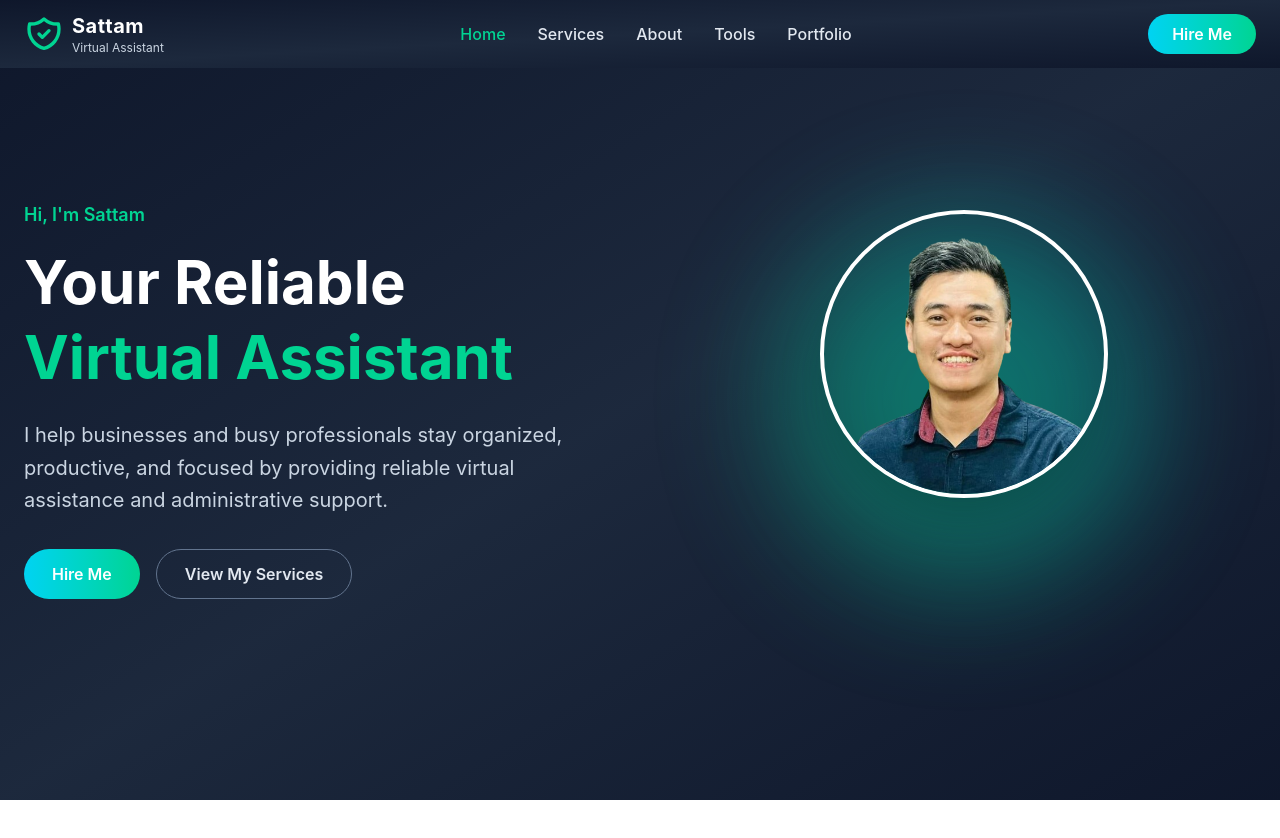
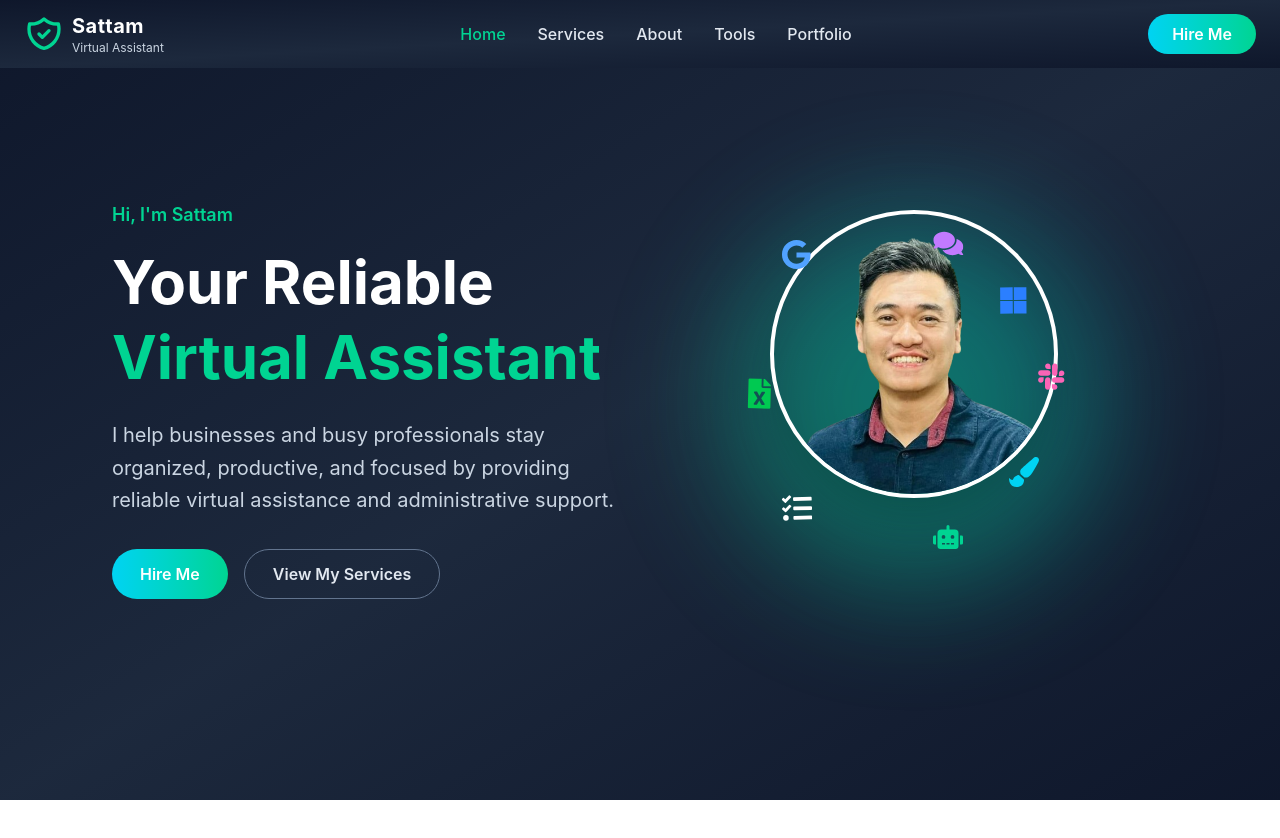
Before and after one commit to sattamap/sattam_portfolio, a React (Vite) app: page / in a window 1280 px wide. Shown: the top 838 px of the page. Built offline with nearby package versions, Linux system fonts and the light colour scheme.

Commit message:
feat: enhance hero section with animations and floating tools

```diff
--- a/package.json
+++ b/package.json
@@ -14,6 +14,7 @@
     "framer-motion": "^13.1.1",
     "react": "^19.2.8",
     "react-dom": "^19.2.8",
+    "react-icons": "^5.7.0",
     "tailwindcss": "^4.3.3"
   },
   "devDependencies": {
--- a/src/components/Hero.tsx
+++ b/src/components/Hero.tsx
@@ -1,5 +1,82 @@
-import { motion } from "framer-motion";
+import { motion, type Variants } from "framer-motion";
+import {
+  FaGoogle,
+  FaFileExcel,
+  FaMicrosoft,
+  FaSlack,
+  FaTasks,
+  FaComments,
+  FaPaintBrush,
+  FaRobot,
+} from "react-icons/fa";
+
 import profileImage from "../assets/sattam_image.png";
+type FloatingTool = {
+  icon: React.ReactNode;
+  name: string;
+  top: string;
+  left: string;
+  duration: number;
+};
+
+const floatingTools: FloatingTool[] = [
+  {
+    icon: <FaGoogle className="text-blue-400" />,
+    name: "Google Workspace",
+    top: "8%",
+    left: "15%",
+    duration: 6,
+  },
+  {
+    icon: <FaMicrosoft className="text-blue-500" />,
+    name: "Microsoft Office",
+    top: "20%",
+    left: "72%",
+    duration: 7,
+  },
+  {
+    icon: <FaFileExcel className="text-green-500" />,
+    name: "Excel",
+    top: "45%",
+    left: "5%",
+    duration: 5.5,
+  },
+  {
+    icon: <FaPaintBrush className="text-cyan-400" />,
+    name: "Canva",
+    top: "65%",
+    left: "75%",
+    duration: 6.5,
+  },
+  {
+    icon: <FaTasks className="text-white" />,
+    name: "Task Management",
+    top: "75%",
+    left: "15%",
+    duration: 7.5,
+  },
+  {
+    icon: <FaSlack className="text-pink-400" />,
+    name: "Slack",
+    top: "40%",
+    left: "82%",
+    duration: 6,
+  },
+  {
+    icon: <FaComments className="text-purple-400" />,
+    name: "Communication",
+    top: "5%",
+    left: "55%",
+    duration: 7,
+  },
+  {
+    icon: <FaRobot className="text-emerald-400" />,
+    name: "AI Tools",
+    top: "82%",
+    left: "55%",
+    duration: 6.5,
+  },
+];
 
 const Hero = () => {
   const scrollToSection = (id: string) => {
@@ -8,9 +85,9 @@ const Hero = () => {
     });
   };
 
-  /* ================= ANIMATION VARIANTS ================= */
+  /* ================= ENTRANCE ANIMATIONS ================= */
 
-  const textVariant = {
+  const textVariant: Variants = {
     hidden: {
       opacity: 0,
       y: 20,
@@ -20,12 +97,12 @@ const Hero = () => {
       y: 0,
       transition: {
         duration: 0.6,
-        ease: "easeOut",
+        ease: [0.25, 0.1, 0.25, 1],
       },
     },
   };
 
-  const nameVariant = {
+  const nameVariant: Variants = {
     hidden: {
       opacity: 0,
       y: 40,
@@ -37,12 +114,12 @@ const Hero = () => {
       filter: "blur(0px)",
       transition: {
         duration: 0.9,
-        ease: "easeOut",
+        ease: [0.25, 0.1, 0.25, 1],
       },
     },
   };
 
-  const imageVariant = {
+  const imageVariant: Variants = {
     hidden: {
       opacity: 0,
       scale: 0.92,
@@ -56,13 +133,13 @@ const Hero = () => {
       filter: "blur(0px)",
       transition: {
         duration: 1,
-        ease: "easeOut",
+        ease: [0.25, 0.1, 0.25, 1],
         delay: 0.5,
       },
     },
   };
 
-  const containerVariant = {
+  const containerVariant: Variants = {
     hidden: {},
     visible: {
       transition: {
@@ -74,20 +151,19 @@ const Hero = () => {
   return (
     <section
       id="home"
-      className="min-h-screen bg-gradient-to-br from-slate-900 via-slate-800 to-slate-900 text-white flex items-center"
+      className="min-h-screen bg-linear-to-br from-slate-900 via-slate-800 to-slate-900 text-white flex items-center"
     >
       <motion.div
-        className="max-w-7xl mx-auto px-6 py-32 w-full
+        className="max-w-6xl mx-auto px-12 py-32 w-full
         flex flex-col-reverse lg:flex-row
-        items-center gap-16"
+        items-center gap-6 lg:gap-10"
         variants={containerVariant}
         initial="hidden"
         animate="visible"
       >
         {/* ================= LEFT CONTENT ================= */}
 
-        <div className="flex-1 text-center lg:text-left">
-
+        <div className="flex-1 lg:max-w-2xl text-center lg:text-left">
           <motion.p
             variants={textVariant}
             className="text-emerald-400 font-semibold text-lg mb-4"
@@ -100,7 +176,6 @@ const Hero = () => {
             className="text-4xl md:text-5xl lg:text-6xl font-bold leading-tight mb-6"
           >
             Your Reliable
-
             <motion.span
               variants={nameVariant}
               className="block text-emerald-400"
@@ -113,9 +188,9 @@ const Hero = () => {
             variants={textVariant}
             className="text-slate-300 text-lg md:text-xl leading-relaxed mb-8 max-w-xl mx-auto lg:mx-0"
           >
-            I help businesses and busy professionals stay organized,
-            productive, and focused by providing reliable virtual
-            assistance and administrative support.
+            I help businesses and busy professionals stay organized, productive,
+            and focused by providing reliable virtual assistance and
+            administrative support.
           </motion.p>
 
           {/* ================= CTA BUTTONS ================= */}
@@ -126,7 +201,7 @@ const Hero = () => {
           >
             <button
               onClick={() => scrollToSection("#contact")}
-              className="rounded-full bg-gradient-to-r from-cyan-400 to-emerald-400
+              className="rounded-full bg-linear-to-r from-cyan-400 to-emerald-400
               px-7 py-3 font-semibold text-white
               transition-all duration-300
               hover:scale-105
@@ -154,22 +229,48 @@ const Hero = () => {
           variants={imageVariant}
           className="flex-1 flex justify-center relative"
         >
-          <div className="relative w-[300px] h-[300px] md:w-[380px] md:h-[380px]">
+          <div className="relative w-75 h-75 md:w-[380px] md:h-[380px]">
+            {/* ================= GLOW ================= */}
 
-            {/* Glow */}
             <div
               className="absolute inset-0 rounded-full
-              bg-gradient-to-tr from-emerald-400 via-teal-400 to-cyan-500
+              bg-linear-to-tr from-emerald-400 via-teal-400 to-cyan-500
               blur-3xl opacity-30"
             />
 
-            {/* Secondary glow */}
             <div
               className="absolute inset-8 rounded-full
               bg-emerald-400 blur-3xl opacity-20"
             />
 
-            {/* Profile Image */}
+            {/* ================= FLOATING TOOLS ================= */}
+
+            {floatingTools.map((tool) => (
+              <motion.div
+                key={tool.name}
+                className="absolute z-20 text-2xl md:text-3xl"
+                style={{
+                  top: tool.top,
+                  left: tool.left,
+                }}
+                animate={{
+                  y: [0, -10, 0],
+                  x: [0, 6, 0],
+                  rotate: [0, 3, -3, 0],
+                }}
+                transition={{
+                  duration: tool.duration,
+                  repeat: Infinity,
+                  ease: "easeInOut",
+                }}
+                title={tool.name}
+              >
+                {tool.icon}
+              </motion.div>
+            ))}
+
+            {/* ================= PROFILE IMAGE ================= */}
+
             <img
               src={profileImage}
               alt="Sattam Chakma - Virtual Assistant"
```
Also changed, not shown: 1 other file (tests, documents, lock files or other folders).
